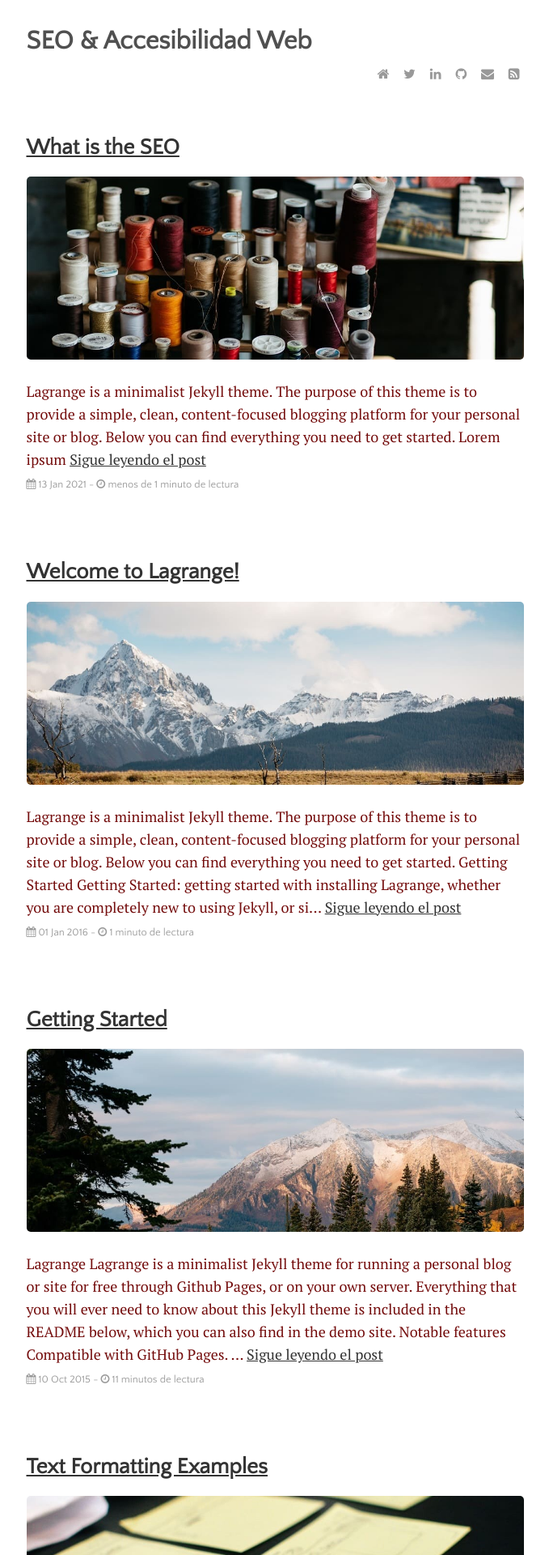
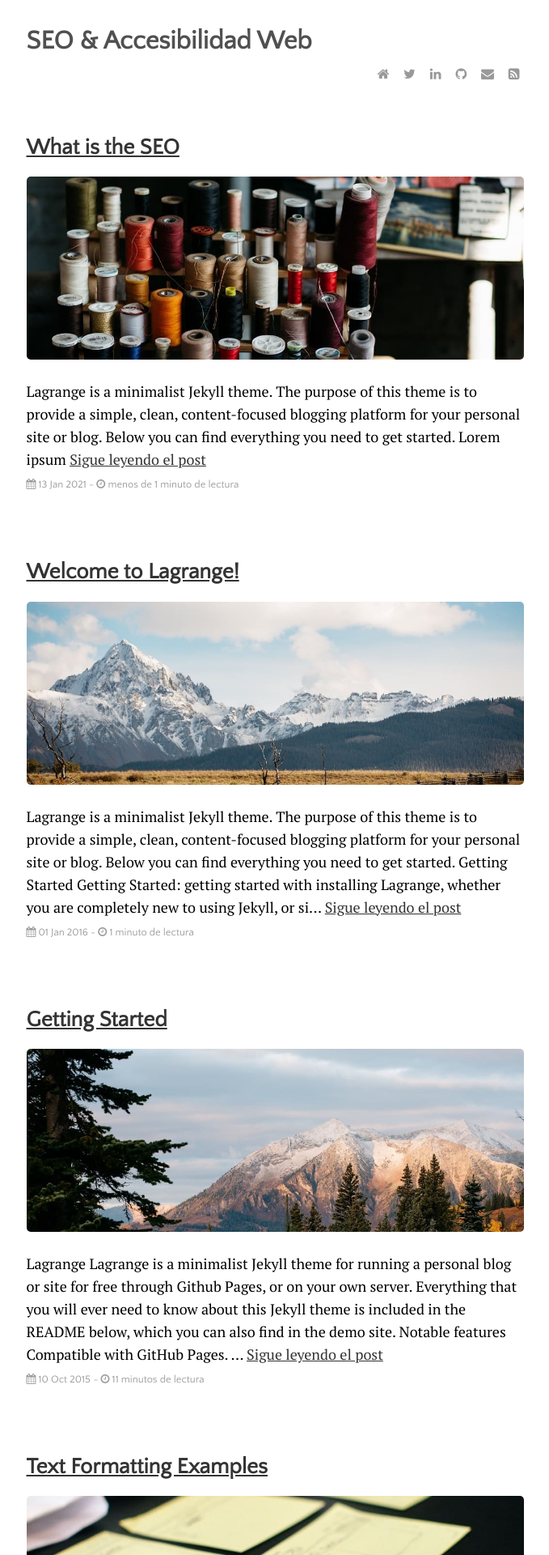
Before and after one commit to JuanEsquiviasO/blog, a Jekyll site: the page built from index.html, in a window 1280 px wide. Shown: the top 1920 px of the page at 81% size, without its empty margins (300-979 px from the left). Built offline with Jekyll 4.4.1, drawn with Linux system fonts in a browser that asks for light colours; the list of posts is cut into pages by our own code.

Commit message:
fix text colour

```diff
--- a/assets/css/main.css
+++ b/assets/css/main.css
@@ -20,7 +20,7 @@
 body {
   font-family: "PT Serif", Georgia, "Times New Roman", serif;
   font-size: 18px;
-  color: #740d0d;
+  color: #000000;
   line-height: 1.75rem;
 }
 
```
